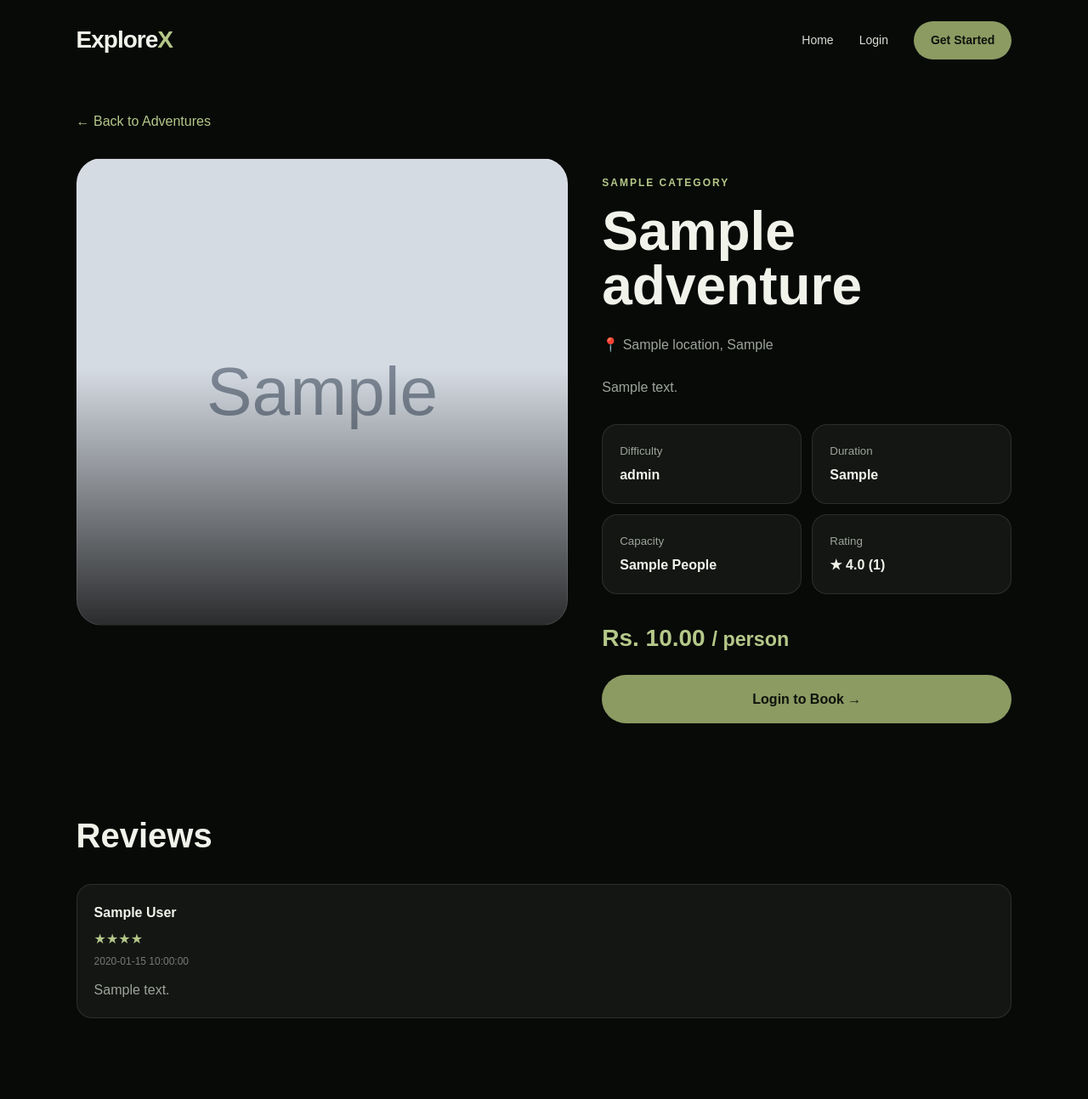
After one commit to ShaheekaFarvin/ExploreX_App, a PHP site: page /pages/adventure-details.php?id=1 in a window 1280 px wide. The commit adds this page. Shown: the whole page at 85% size. Run offline with PHP 8.4, Linux system fonts and the light colour scheme; tables that the repository leaves empty or names only in its code hold one stand-in row (values such as "Sample post"); grey boxes marked "Sample" are stand-in pictures.

Commit message:
Adventure Details Page.

```diff
--- a/assets/css/style.css
+++ b/assets/css/style.css
@@ -237,11 +237,20 @@ a {
 }
 
 .adventure-card {
+    display: block;
+    color: inherit;
+    text-decoration: none;
     overflow: hidden;
     border: 1px solid var(--border);
     border-radius: 25px;
     background: var(--glass);
     backdrop-filter: blur(20px);
+    transition: 0.3s;
+}
+
+.adventure-card:hover {
+    transform: translateY(-6px);
+    border-color: rgba(181, 200, 137, 0.35);
 }
 .adventure-image {
     height: 300px;
--- /dev/null
+++ b/pages/adventure-details.php
@@ -0,0 +1,586 @@
+<?php
+
+session_start();
+
+require_once "../config/db.php";
+
+if (!isset($_GET["id"]) || !is_numeric($_GET["id"])) {
+    header("Location: ../index.php");
+    exit();
+}
+
+$adventure_id = (int) $_GET["id"];
+
+$sql = "
+    SELECT
+        a.adventure_id,
+        a.adventure_name,
+        a.description,
+        a.price,
+        a.difficulty_level,
+        a.duration,
+        a.capacity,
+        c.category_name,
+        l.location_name,
+        l.district,
+        ai.image_url
+    FROM adventures a
+
+    INNER JOIN categories c
+        ON a.category_id = c.category_id
+
+    INNER JOIN locations l
+        ON a.location_id = l.location_id
+
+    LEFT JOIN adventure_images ai
+        ON a.adventure_id = ai.adventure_id
+        AND ai.is_main = TRUE
+
+    WHERE a.adventure_id = ?
+";
+
+$stmt = $conn->prepare($sql);
+$stmt->bind_param("i", $adventure_id);
+$stmt->execute();
+
+$result = $stmt->get_result();
+
+if ($result->num_rows !== 1) {
+    header("Location: ../index.php");
+    exit();
+}
+
+$adventure = $result->fetch_assoc();
+
+$stmt->close();
+
+
+// Get reviews
+
+$review_sql = "
+    SELECT
+        r.rating,
+        r.comment,
+        r.review_date,
+        u.name
+    FROM reviews r
+    INNER JOIN users u
+        ON r.user_id = u.user_id
+    WHERE r.adventure_id = ?
+    ORDER BY r.review_date DESC
+";
+
+$review_stmt = $conn->prepare($review_sql);
+$review_stmt->bind_param("i", $adventure_id);
+$review_stmt->execute();
+
+$reviews = $review_stmt->get_result();
+
+
+// Calculate average rating
+
+$rating_sql = "
+    SELECT
+        AVG(rating) AS average_rating,
+        COUNT(*) AS total_reviews
+    FROM reviews
+    WHERE adventure_id = ?
+";
+
+$rating_stmt = $conn->prepare($rating_sql);
+$rating_stmt->bind_param("i", $adventure_id);
+$rating_stmt->execute();
+
+$rating_result = $rating_stmt->get_result();
+$rating_data = $rating_result->fetch_assoc();
+
+$average_rating = $rating_data["average_rating"]
+    ? number_format($rating_data["average_rating"], 1)
+    : "0.0";
+
+$total_reviews = $rating_data["total_reviews"];
+
+?>
+
+<!DOCTYPE html>
+<html lang="en">
+
+<head>
+
+    <meta charset="UTF-8">
+
+    <meta name="viewport"
+          content="width=device-width, initial-scale=1.0">
+
+    <title>
+        <?php echo htmlspecialchars($adventure["adventure_name"]); ?>
+        | ExploreX
+    </title>
+
+    <link rel="stylesheet"
+          href="../assets/css/style.css">
+
+    <style>
+
+        .details-page {
+            padding: 130px 7% 80px;
+        }
+
+        .back-link {
+            display: inline-block;
+            margin-bottom: 30px;
+            color: #b5c889;
+        }
+
+        .details-container {
+            display: grid;
+            grid-template-columns: 1.2fr 1fr;
+            gap: 40px;
+            align-items: start;
+        }
+
+        .details-image {
+            min-height: 550px;
+            border-radius: 30px;
+            background:
+                linear-gradient(
+                    to top,
+                    rgba(0,0,0,.8),
+                    transparent 55%
+                ),
+                url("../assets/images/<?php
+                    echo htmlspecialchars(
+                        $adventure["image_url"]
+                    );
+                ?>") center/cover no-repeat;
+            border: 1px solid rgba(255,255,255,.1);
+        }
+
+        .details-content {
+            padding: 20px 0;
+        }
+
+        .details-category {
+            color: #b5c889;
+            text-transform: uppercase;
+            letter-spacing: 2px;
+            font-size: 12px;
+            font-weight: bold;
+        }
+
+        .details-content h1 {
+            font-size: clamp(40px, 5vw, 70px);
+            line-height: 1;
+            margin: 15px 0 25px;
+        }
+
+        .details-location {
+            color: #9da49a;
+            margin-bottom: 25px;
+        }
+
+        .details-description {
+            color: #9da49a;
+            font-size: 16px;
+            margin-bottom: 30px;
+        }
+
+        .details-info {
+            display: grid;
+            grid-template-columns: repeat(2, 1fr);
+            gap: 12px;
+            margin-bottom: 30px;
+        }
+
+        .info-box {
+            padding: 20px;
+            background: rgba(255,255,255,.05);
+            border: 1px solid rgba(255,255,255,.1);
+            border-radius: 18px;
+        }
+
+        .info-box small {
+            display: block;
+            color: #9da49a;
+            margin-bottom: 5px;
+        }
+
+        .info-box strong {
+            color: #f1f3eb;
+        }
+
+        .price {
+            font-size: 28px;
+            color: #b5c889;
+            font-weight: bold;
+            margin-bottom: 20px;
+        }
+
+        .book-button {
+            display: block;
+            text-align: center;
+            padding: 16px;
+            border-radius: 30px;
+            background: #8b9b62;
+            color: #10120d;
+            font-weight: bold;
+        }
+
+        .reviews-section {
+            margin-top: 80px;
+        }
+
+        .reviews-section h2 {
+            font-size: 40px;
+            margin-bottom: 25px;
+        }
+
+        .review-card {
+            padding: 20px;
+            margin-bottom: 15px;
+            background: rgba(255,255,255,.05);
+            border: 1px solid rgba(255,255,255,.1);
+            border-radius: 18px;
+        }
+
+        .review-name {
+            font-weight: bold;
+        }
+
+        .review-rating {
+            color: #b5c889;
+            margin: 5px 0;
+        }
+
+        .review-date {
+            color: #777;
+            font-size: 12px;
+        }
+
+        .review-comment {
+            color: #9da49a;
+            margin-top: 10px;
+        }
+
+        @media (max-width: 800px) {
+
+            .details-container {
+                grid-template-columns: 1fr;
+            }
+
+            .details-image {
+                min-height: 400px;
+            }
+
+        }
+
+    </style>
+
+</head>
+
+<body>
+
+<nav class="navbar">
+
+    <a href="../index.php" class="logo">
+        Explore<span>X</span>
+    </a>
+
+    <div class="nav-links">
+
+        <a href="../index.php">
+            Home
+        </a>
+
+        <?php if (isset($_SESSION["user_id"])): ?>
+
+            <a href="dashboard.php">
+                Dashboard
+            </a>
+
+            <a href="../auth/logout.php">
+                Logout
+            </a>
+
+        <?php else: ?>
+
+            <a href="../auth/login.php">
+                Login
+            </a>
+
+            <a href="../auth/register.php"
+               class="nav-button">
+                Get Started
+            </a>
+
+        <?php endif; ?>
+
+    </div>
+
+</nav>
+
+
+<main class="details-page">
+
+    <a href="../index.php"
+       class="back-link">
+        ← Back to Adventures
+    </a>
+
+
+    <div class="details-container">
+
+
+        <div class="details-image"></div>
+
+
+        <div class="details-content">
+
+            <p class="details-category">
+
+                <?php
+                echo htmlspecialchars(
+                    $adventure["category_name"]
+                );
+                ?>
+
+            </p>
+
+
+            <h1>
+
+                <?php
+                echo htmlspecialchars(
+                    $adventure["adventure_name"]
+                );
+                ?>
+
+            </h1>
+
+
+            <p class="details-location">
+
+                📍
+
+                <?php
+                echo htmlspecialchars(
+                    $adventure["location_name"]
+                );
+                ?>,
+
+                <?php
+                echo htmlspecialchars(
+                    $adventure["district"]
+                );
+                ?>
+
+            </p>
+
+
+            <p class="details-description">
+
+                <?php
+                echo nl2br(
+                    htmlspecialchars(
+                        $adventure["description"]
+                    )
+                );
+                ?>
+
+            </p>
+
+
+            <div class="details-info">
+
+                <div class="info-box">
+
+                    <small>
+                        Difficulty
+                    </small>
+
+                    <strong>
+                        <?php
+                        echo htmlspecialchars(
+                            $adventure["difficulty_level"]
+                        );
+                        ?>
+                    </strong>
+
+                </div>
+
+
+                <div class="info-box">
+
+                    <small>
+                        Duration
+                    </small>
+
+                    <strong>
+                        <?php
+                        echo htmlspecialchars(
+                            $adventure["duration"]
+                        );
+                        ?>
+                    </strong>
+
+                </div>
+
+
+                <div class="info-box">
+
+                    <small>
+                        Capacity
+                    </small>
+
+                    <strong>
+                        <?php
+                        echo htmlspecialchars(
+                            $adventure["capacity"]
+                        );
+                        ?>
+                        People
+                    </strong>
+
+                </div>
+
+
+                <div class="info-box">
+
+                    <small>
+                        Rating
+                    </small>
+
+                    <strong>
+                        ★ <?php echo $average_rating; ?>
+
+                        (<?php echo $total_reviews; ?>)
+                    </strong>
+
+                </div>
+
+            </div>
+
+
+            <div class="price">
+
+                Rs.
+                <?php
+                echo number_format(
+                    $adventure["price"],
+                    2
+                );
+                ?>
+
+                <small>
+                    / person
+                </small>
+
+            </div>
+
+
+            <?php if (isset($_SESSION["user_id"])): ?>
+
+                <a
+                    href="booking.php?id=<?php
+                        echo $adventure["adventure_id"];
+                    ?>"
+                    class="book-button"
+                >
+                    Book This Adventure →
+                </a>
+
+            <?php else: ?>
+
+                <a
+                    href="../auth/login.php"
+                    class="book-button"
+                >
+                    Login to Book →
+                </a>
+
+            <?php endif; ?>
+
+        </div>
+
+    </div>
+
+
+    <section class="reviews-section">
+
+        <h2>
+            Reviews
+        </h2>
+
+
+        <?php if ($reviews->num_rows > 0): ?>
+
+            <?php while ($review = $reviews->fetch_assoc()): ?>
+
+                <div class="review-card">
+
+                    <div class="review-name">
+
+                        <?php
+                        echo htmlspecialchars(
+                            $review["name"]
+                        );
+                        ?>
+
+                    </div>
+
+
+                    <div class="review-rating">
+
+                        <?php
+                        echo str_repeat(
+                            "★",
+                            (int)$review["rating"]
+                        );
+                        ?>
+
+                    </div>
+
+
+                    <div class="review-date">
+
+                        <?php
+                        echo htmlspecialchars(
+                            $review["review_date"]
+                        );
+                        ?>
+
+                    </div>
+
+
+                    <div class="review-comment">
+
+                        <?php
+                        echo nl2br(
+                            htmlspecialchars(
+                                $review["comment"]
+                            )
+                        );
+                        ?>
+
+                    </div>
+
+                </div>
+
+            <?php endwhile; ?>
+
+        <?php else: ?>
+
+            <p style="color:#9da49a;">
+                No reviews yet. Be the first to review
+                this adventure!
+            </p>
+
+        <?php endif; ?>
+
+    </section>
+
+</main>
+
+</body>
+
+</html>
```
Also changed, not shown: index.php (+39 -16 lines).
